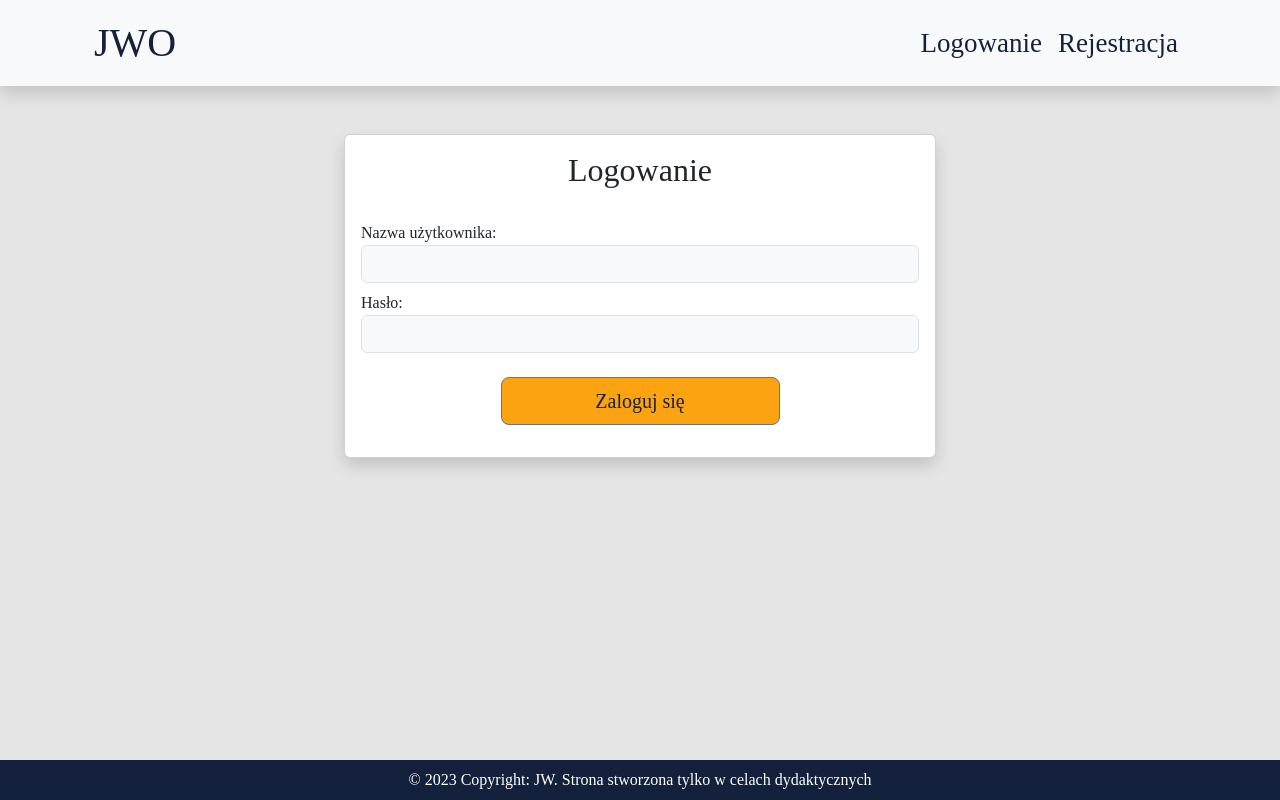
After one commit to JohnWolf12/webApplication, a Django app: page /logowanie/ in a window 1280 px wide. The commit adds this page. Run offline with Django 4.2, Linux system fonts and the light colour scheme; some libraries are stand-ins or nearby versions; some web fonts are replaced.

Commit message:
Dodanie logowania

```diff
--- a/aplikacjaogloszeniowa/forms.py
+++ b/aplikacjaogloszeniowa/forms.py
@@ -1,5 +1,5 @@
 from django import forms
-from django.contrib.auth.forms import UserCreationForm
+from django.contrib.auth.forms import UserCreationForm, AuthenticationForm
 from django.contrib.auth.models import User
 
 
@@ -28,3 +28,20 @@ class RegisterForm(UserCreationForm):
     class Meta:
         model = User
         fields = ['username', 'password1', 'password2', 'email']
+
+
+class LoginForm(AuthenticationForm):
+    username = forms.CharField(label='Nazwa użytkownika', widget=forms.TextInput(
+        attrs={
+            'class': 'form-control bg-light'
+        }
+    ))
+    password = forms.CharField(label='Hasło', widget=forms.PasswordInput(
+        attrs={
+            'class': 'form-control bg-light'
+        }
+    ))
+
+    class Meta:
+        model = User
+        fields = ['username', 'password']
--- a/aplikacjaogloszeniowa/templates/aplikacjaogloszeniowa/base.html
+++ b/aplikacjaogloszeniowa/templates/aplikacjaogloszeniowa/base.html
@@ -21,12 +21,21 @@
                 </button>
                 <div class="collapse navbar-collapse" id="navbarNav">
                     <ul class="navbar-nav ms-auto">
-                        <li class="nav-item">
-                            <a class="nav-link" href="#">Logowanie</a>
-                        </li>
-                        <li class="nav-item">
-                            <a class="nav-link" href="{% url 'rejestracja' %}">Rejestracja</a>
-                        </li>
+                        {% if user.is_authenticated %}
+                            <li class="nav-item">
+                                <a class="nav-link" href="#">Twój profil</a>
+                            </li>
+                            <li class="nav-item">
+                                <a class="nav-link" href="{% url 'wylogowanie' %}">Wyloguj</a>
+                            </li>
+                        {% else %}
+                            <li class="nav-item">
+                                <a class="nav-link" href="{% url 'logowanie' %}">Logowanie</a>
+                            </li>
+                            <li class="nav-item">
+                                <a class="nav-link" href="{% url 'rejestracja' %}">Rejestracja</a>
+                            </li>
+                        {% endif %}
                     </ul>
                 </div>
             </div>
--- /dev/null
+++ b/aplikacjaogloszeniowa/templates/aplikacjaogloszeniowa/login.html
@@ -0,0 +1,31 @@
+{% extends "aplikacjaogloszeniowa/base.html" %}
+
+{% block title %}Logowanie{% endblock %}
+
+{% block content %}
+    <div class="container px-4 mb-5 col-lg-6">
+        <div class="card shadow">
+            <div class=" text-center py-3">
+                <h2 class="mb-0">Logowanie</h2>
+            </div>
+            <div class="card-body">
+                <form method="POST">
+                    {% csrf_token %}
+                    <div class="mb-2">
+                        {{ loginform.username.label_tag }}
+                        {{ loginform.username }}
+                        <div class="blad">{{ loginform.username.errors }}</div>
+                    </div>
+                    <div class="mb-4">
+                        {{ loginform.password.label_tag }}
+                        {{ loginform.password }}
+                        <div class="blad">{{ loginform.password.errors }}</div>
+                    </div>
+                    <div class="text-center">
+                        <button class="btn btn-outline-secondary btn-lg w-50" type="submit">Zaloguj się</button>
+                    </div>
+                </form>
+            </div>
+        </div>
+    </div>
+{% endblock %}
--- a/aplikacjaogloszeniowa/urls.py
+++ b/aplikacjaogloszeniowa/urls.py
@@ -5,4 +5,7 @@ from . import views
 urlpatterns = [
     path('', views.index, name='index'),
     path('rejestracja/', views.register_view, name='rejestracja'),
+    path('logowanie/', views.login_view, name='logowanie'),
+    path('wylogowanie/', views.logout_view, name='wylogowanie'),
+
 ]
--- a/aplikacjaogloszeniowa/views.py
+++ b/aplikacjaogloszeniowa/views.py
@@ -1,6 +1,8 @@
+from django.contrib import messages
+from django.contrib.auth import authenticate, login, logout
 from django.http import HttpResponseRedirect
-from django.shortcuts import render
-from .forms import RegisterForm
+from django.shortcuts import render, redirect
+from .forms import RegisterForm, LoginForm
 from .models import Kategoria
 
 
@@ -24,3 +26,27 @@ def register_view(request):
         'registerform': registerform
     }
     return render(request, 'aplikacjaogloszeniowa/register.html', context)
+
+
+def login_view(request):
+    if request.method == 'POST':
+        loginform = LoginForm()
+        username = request.POST["username"]
+        password = request.POST["password"]
+        user = authenticate(request, username=username, password=password)
+        if user is not None:
+            login(request, user)
+            return redirect("/")
+        else:
+            messages.error(request, "Błędna nazwa użytkownia lub hasło")
+    else:
+        loginform = LoginForm()
+    context = {
+        'loginform': loginform
+    }
+    return render(request, 'aplikacjaogloszeniowa/login.html', context)
+
+
+def logout_view(request):
+    logout(request)
+    return redirect("/")
```
